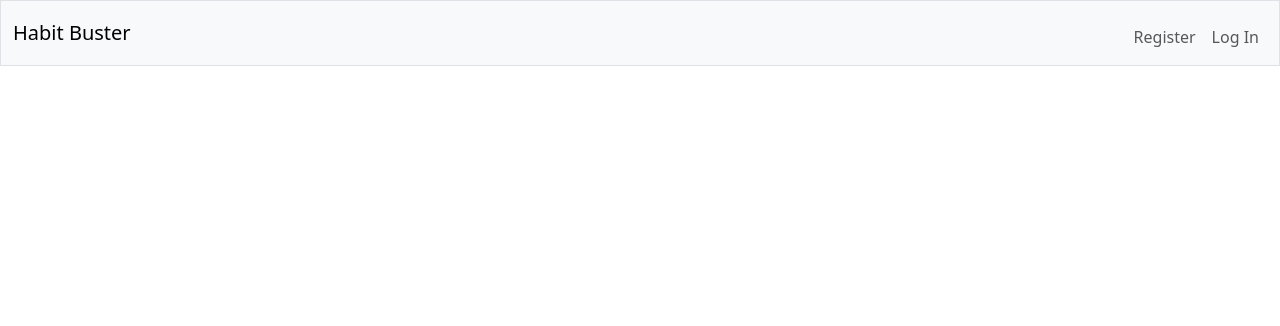
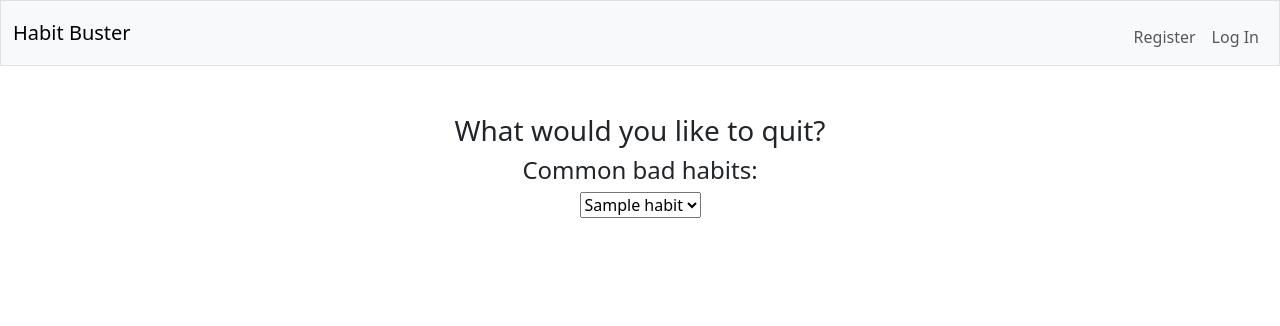
Before and after one commit to manchunyu/iquit, a Flask app: template templates/habits.html in a window 1280 px wide. Shown: the top 326 px of the page. Run offline with Flask 3, Linux system fonts and the light colour scheme; the template is opened without the code that fills it: most values are stand-ins (such as "Sample title", 1, 10 or a date in 2020); some libraries are stand-ins or nearby versions.

Commit message:
Add list of common bad habits Implement basic structure

```diff
--- a/app.py
+++ b/app.py
@@ -103,3 +103,5 @@ def habits():
         habit = request.form.get("habit")
         if not habit:
             return apology("Please enter a habit")
+        common_habits = ["Smoking", "Gambling", "Drinking alcohol", "Drug use", "Poor diet",
+                         "Social media scrolling"]
--- a/templates/habits.html
+++ b/templates/habits.html
@@ -3,5 +3,17 @@
 {% block title %}Habits{% endblock %}
 
 {% block main %}
+    <h3>What would you like to quit?</h3>
 
+    <h4>Common bad habits:</h4>
+    <select>
+        {% for habit in common_habits %}
+        <option>{{ habit }}</option>
+        {% endfor %}
+    </select>
+
+    <script>
+        let choice = document.querySelector('select')
+
+    </script>
 {% endblock %}
```
